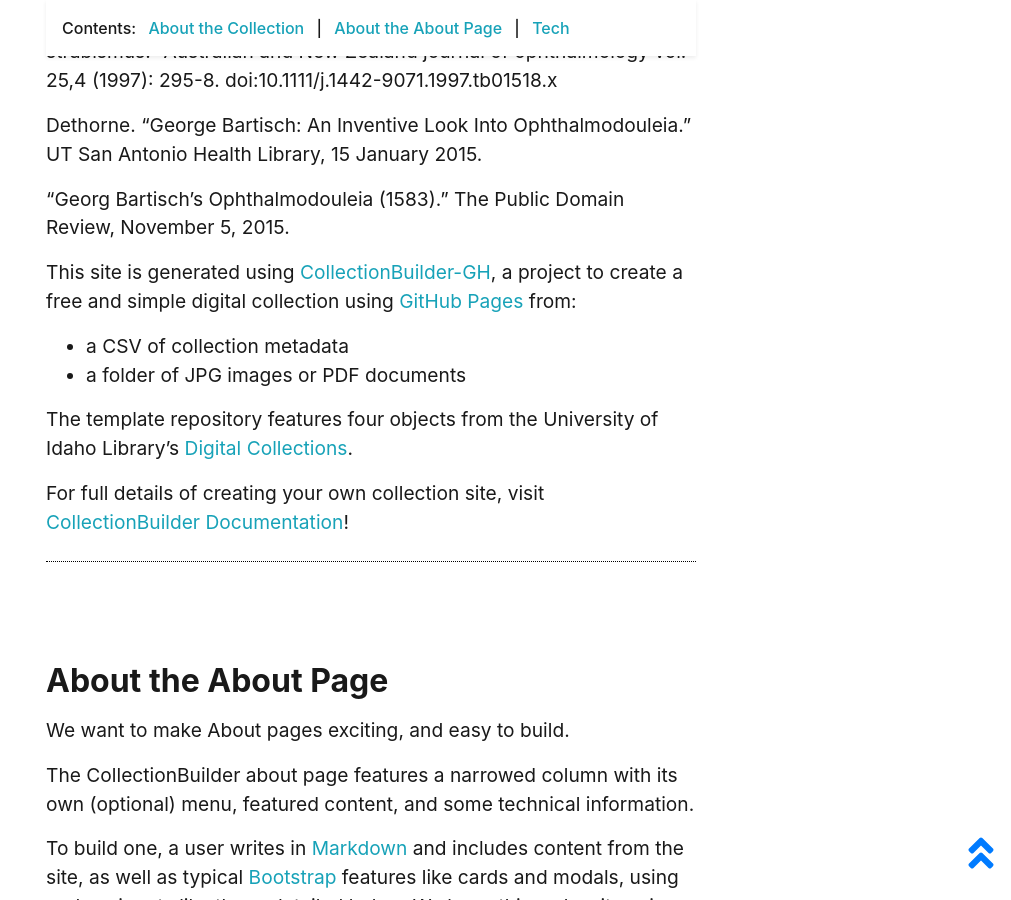
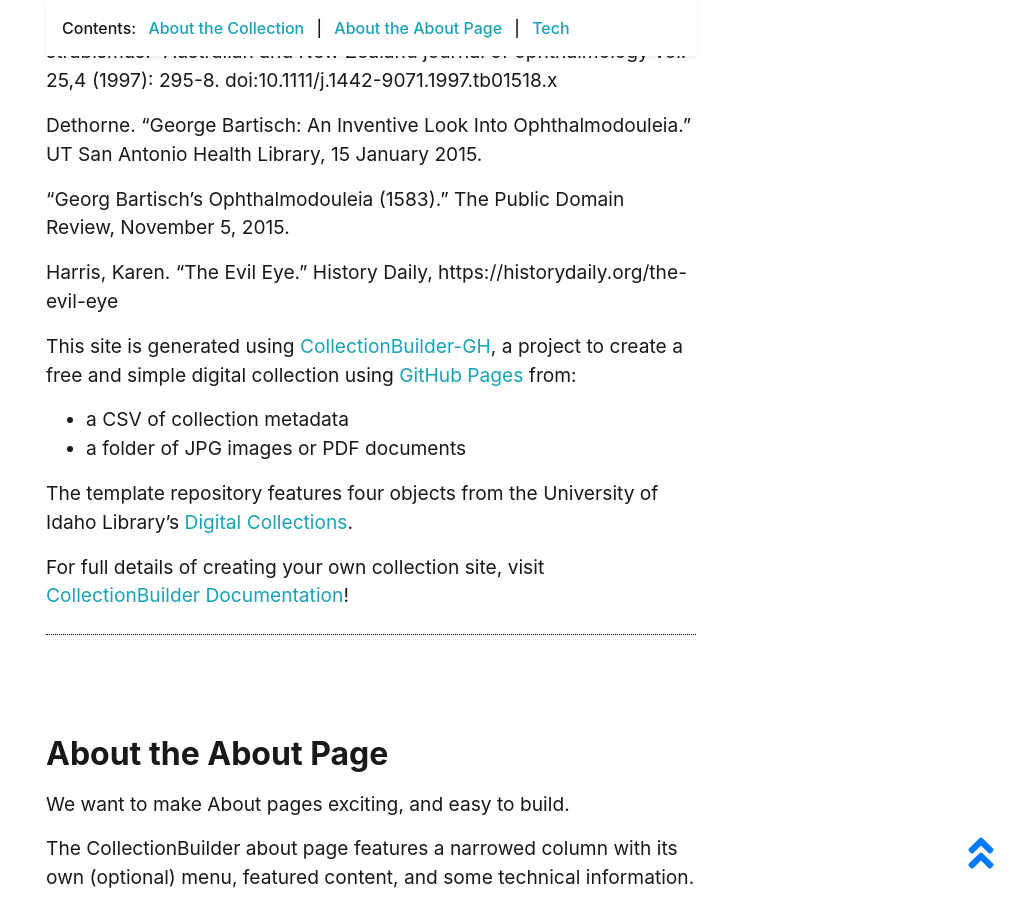
Before and after one commit to easeage/OphthalmodouleiaArchive, a Jekyll site: the page built from pages/about.md, in a window 1280 px wide and 900 px high, scrolled down 781 px. Shown: the whole window, without its empty margins (269-1280 px from the left). Built offline with Jekyll 4.4.1, drawn with Linux system fonts in a browser that asks for light colours.

Commit message:
Update about.md

```diff
--- a/pages/about.md
+++ b/pages/about.md
@@ -24,6 +24,8 @@ Health Library, 15 January 2015.
 
 “Georg Bartisch's Ophthalmodouleia (1583).” The Public Domain Review, November 5, 2015.
 
+Harris, Karen. “The Evil Eye.” History Daily, https://historydaily.org/the-evil-eye
+
 
 This site is generated using [CollectionBuilder-GH](https://collectionbuilding.github.io/gh/), a project to create a free and simple digital collection using [GitHub Pages](https://pages.github.com/) from:
 
```
